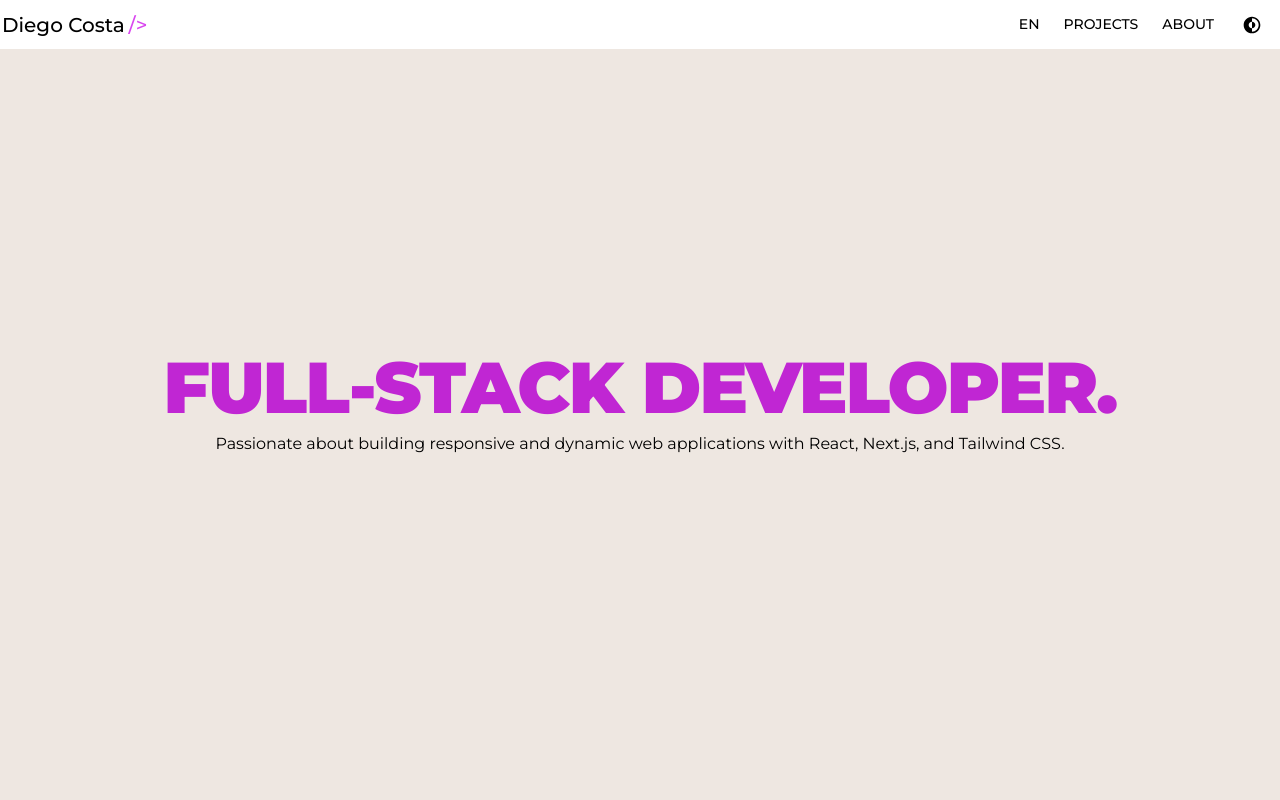
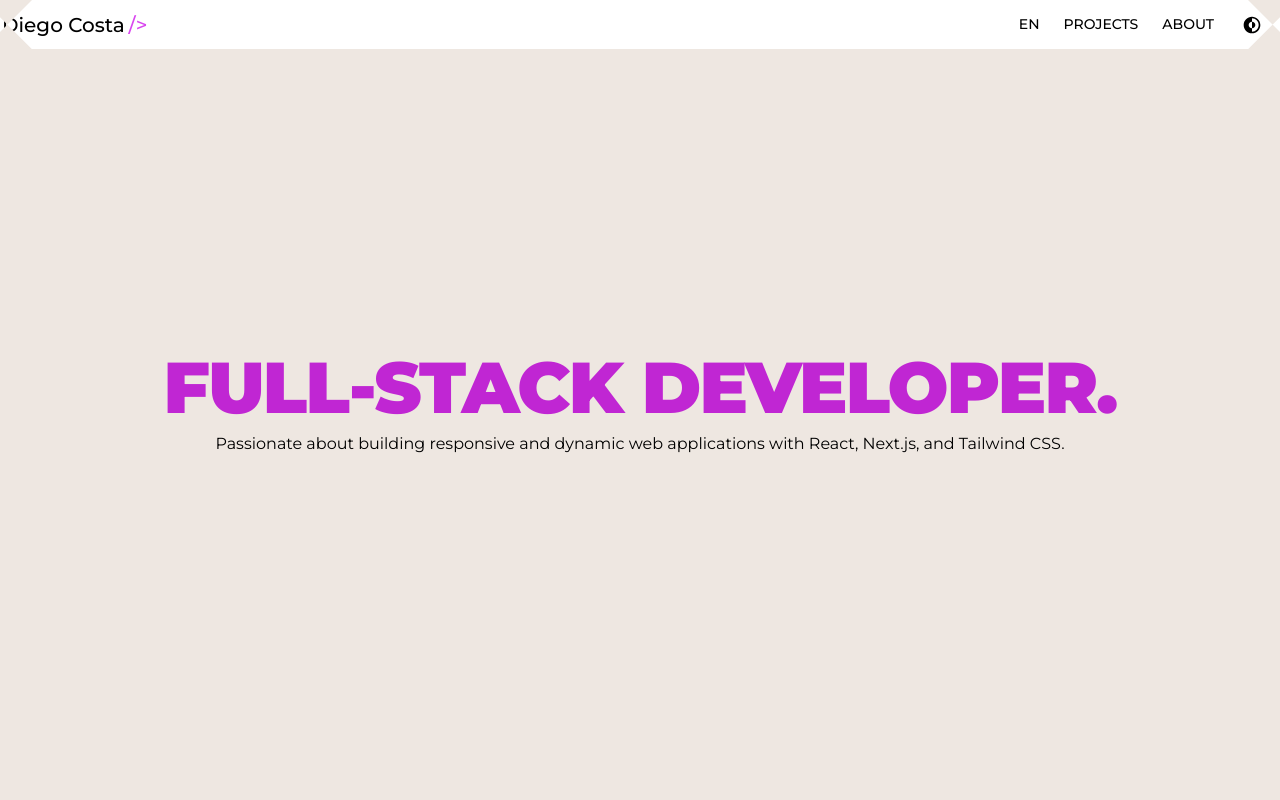
Before and after one commit to DiegoCstyles/portfolio, a Next.js app: page / in a window 1280 px wide. Shown: the top 800 px of the page. Built offline with nearby package versions, Linux system fonts and the light colour scheme.

Commit message:
Update Navbar.tsx

```diff
--- a/components/Navbar/Navbar.tsx
+++ b/components/Navbar/Navbar.tsx
@@ -16,6 +16,10 @@ const Navbar = ({ currentLanguage, onLanguageChange }: NavbarProps) => {
   const isSmallScreen = useMediaQuery({ maxWidth: 767 }); // Set the breakpoint for small screens
   const [isNavbarVisible, setNavbarVisible] = useState(false);
   const [prevScrollPos, setPrevScrollPos] = useState(0);
+
+  const cutCorner = {
+    clipPath: 'polygon(0 2.00em, 2.00em 0, calc(100% - 2.00em) 0, 100% 2.00em, 100% calc(100% - 2.00em), calc(100% - 2.00em) 100%, 2.00em 100%, 0 calc(100% - 2.00em))',
+  };
 
   const handleMobileMenuToggle = () => {
     setNavbarVisible(!isNavbarVisible);
@@ -62,7 +66,7 @@ const Navbar = ({ currentLanguage, onLanguageChange }: NavbarProps) => {
   }, [isNavbarVisible, prevScrollPos, isSmallScreen]);
 
     return (
-      <nav className={`nav ${isNavbarVisible ? 'fixed top-0 w-full z-40 dark:bg-black/90 bg-white' : 'fixed top-0 w-full z-40 dark:bg-black/90 bg-white/90'}`}>
+      <nav className={`nav ${isNavbarVisible ? 'fixed top-0 w-full z-40 dark:bg-black/90 bg-white' : 'fixed top-0 w-full z-40 dark:bg-black/90 bg-white/90'}`} style={cutCorner}>
         <div className="max-w-screen-xl flex flex-wrap items-center justify-between mx-auto p-0.5">
           <NavbarTitle />
 
```
